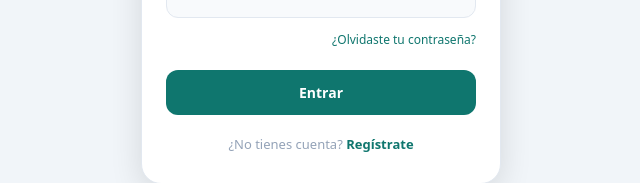
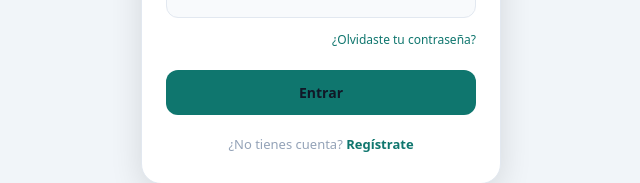
Before and after one commit to ez0808432-afk/mensajeria-app, a React (Vite) app: page /login in a window 1280 px wide. Shown: the part 484-667 px from the top of the page, without its empty margins (319-959 px from the left). Built offline with nearby package versions, Linux system fonts and the light colour scheme.

Commit message:
Ajustar color de texto en formularios (global y Perfil)

```diff
--- a/src/index.css
+++ b/src/index.css
@@ -24,6 +24,21 @@ input {
   white-space: nowrap !important;
 }
 
+/* Forzar color legible en controles de formulario según tema */
+html:not(.dark) input,
+html:not(.dark) textarea,
+html:not(.dark) select,
+html:not(.dark) button {
+  color: #111827 !important; /* negro oscuro para modo claro */
+}
+
+html.dark input,
+html.dark textarea,
+html.dark select,
+html.dark button {
+  color: #e2e8f0 !important; /* color claro en modo oscuro */
+}
+
 /* 🌙 Transición suave modo claro/oscuro */
 html {
   transition: background-color 0.3s ease, color 0.3s ease;
--- a/src/pages/Perfil.jsx
+++ b/src/pages/Perfil.jsx
@@ -87,7 +87,7 @@ export default function Perfil() {
           <div style={{ marginBottom: '16px' }}>
             <label style={{ display: 'block', fontSize: '12px', color: '#6b7280', marginBottom: '4px' }}>Nombre</label>
             <input value={name} onChange={e => setName(e.target.value)}
-              style={{ width: '100%', background: '#f9fafb', border: '1px solid #e5e7eb', borderRadius: '8px', padding: '8px 12px', fontSize: '14px', outline: 'none', boxSizing: 'border-box' }} />
+              style={{ width: '100%', background: '#f9fafb', border: '1px solid #e5e7eb', borderRadius: '8px', padding: '8px 12px', fontSize: '14px', outline: 'none', boxSizing: 'border-box', color: '#111827' }} />
           </div>
 
           {/* Descripción */}
@@ -96,7 +96,7 @@ export default function Perfil() {
             <textarea value={descripcion} onChange={e => setDescripcion(e.target.value)}
               placeholder="Ej: Disponible, En el trabajo..."
               rows={3}
-              style={{ width: '100%', background: '#f9fafb', border: '1px solid #e5e7eb', borderRadius: '8px', padding: '8px 12px', fontSize: '14px', outline: 'none', boxSizing: 'border-box', resize: 'none' }} />
+              style={{ width: '100%', background: '#f9fafb', border: '1px solid #e5e7eb', borderRadius: '8px', padding: '8px 12px', fontSize: '14px', outline: 'none', boxSizing: 'border-box', resize: 'none', color: '#111827' }} />
           </div>
 
           {msg && <p style={{ color: msg.includes('!') ? '#10b981' : '#ef4444', fontSize: '13px', marginBottom: '12px' }}>{msg}</p>}
```
